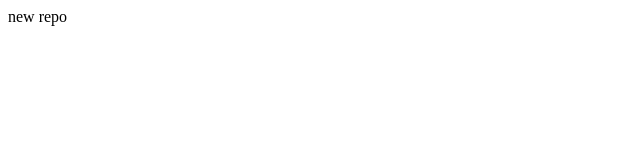
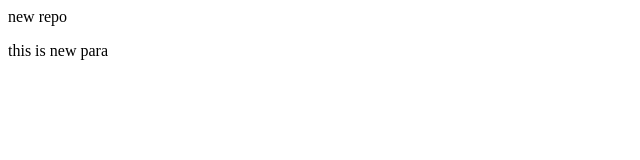
Before and after one commit to BharatZite/localRepo, a plain HTML site: page index.html in a window 1280 px wide. Shown: the full height of the page, 0-640 px from the left. Drawn offline with Linux system fonts and the light colour scheme.

Commit message:
add ne branch

```diff
--- a/index.html
+++ b/index.html
@@ -1,3 +1,6 @@
 <p>
     new repo
 </p>
+<p>
+    this is new para
+</p>
```
